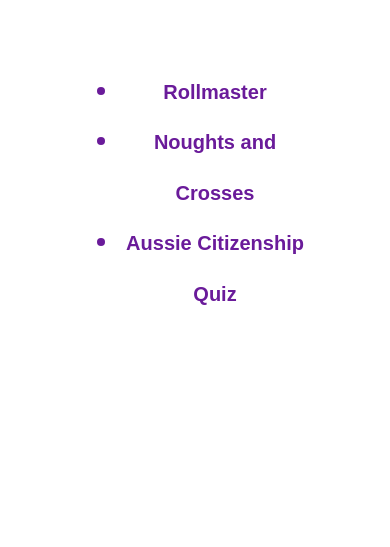
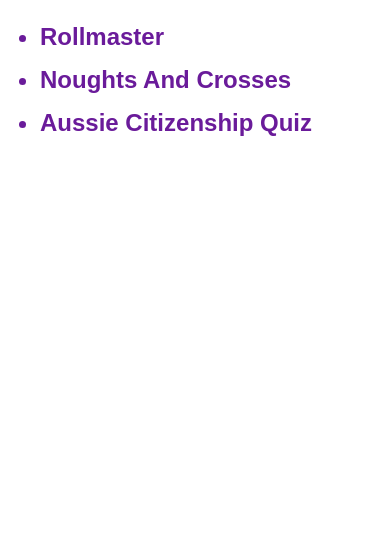
Before and after one commit to kymj2609/Firebase_MorningCoffeeCoder, a plain HTML site: page index.html in a window 390 px wide. Shown: the part 297-844 px from the top of the page. Drawn offline with Linux system fonts and the light colour scheme.

Commit message:
Updated Page Look

```diff
--- a/index.html
+++ b/index.html
@@ -48,26 +48,33 @@
       }
 
       .content {
-        text-align: left;
-        margin-top: 100px;
         padding: 0 80px;
       }
 
-      @media (max-width: 600px) {
-        .content {
-          text-align: center;
-        }
+      .content ul {
+        font-size: 24px;
+        color: #6a1b9a;
+        font-weight: bold;
+        line-height: 1.8;
+        margin-top: 0;
+        padding-left: 20px;
+        text-align: left;
       }
 
       .content a {
         color: #6a1b9a;
         text-decoration: none;
         font-weight: bold;
-        font-size: clamp(20px, 4vw, 32px);
       }
 
       .content a:hover {
         text-decoration: underline;
+      }
+
+      @media (min-width: 601px) {
+        .content {
+          margin-top: 100px;
+        }
       }
 
       @media (max-width: 600px) {
@@ -81,7 +88,18 @@
         }
 
         .page-title {
-          margin-top: 40px;
+          margin-top: 60px; /* increased spacing for mobile */
+        }
+
+        .content {
+          margin-top: 30px;
+          padding-left: 20px;
+          padding-right: 20px;
+        }
+
+        .content ul {
+          padding-left: 20px;
+          text-align: left;
         }
       }
     </style>
@@ -96,43 +114,24 @@
     <h1 class="page-title">Morning Coffee Coder</h1>
 
     <div class="content">
-      <ul
-        style="
-          font-size: 28px;
-          color: #6a1b9a;
-          font-weight: bold;
-          line-height: 1.8;
-        "
-      >
+      <ul>
         <li>
-          <a
-            href="https://sites.google.com/view/roll-master/home?authuser=2"
-            target="_blank"
-            rel="noopener noreferrer"
-            style="color: #6a1b9a; text-decoration: none"
+          <a href="/RollMaster" target="_blank" rel="noopener noreferrer"
+            >Rollmaster</a
           >
-            Rollmaster
-          </a>
+        </li>
+        <li>
+          <a href="/NoughtsAndCrosses" target="_blank" rel="noopener noreferrer"
+            >Noughts And Crosses</a
+          >
         </li>
         <li>
           <a
-            href="https://sites.google.com/view/noughts-and-crosses-mcc/home?authuser=2"
+            href="/AussieCitizenshipQuiz"
             target="_blank"
             rel="noopener noreferrer"
-            style="color: #6a1b9a; text-decoration: none"
+            >Aussie Citizenship Quiz</a
           >
-            Noughts and Crosses
-          </a>
-        </li>
-        <li>
-          <a
-            href="https://sites.google.com/view/aussiequiz/home?authuser=2"
-            target="_blank"
-            rel="noopener noreferrer"
-            style="color: #6a1b9a; text-decoration: none"
-          >
-            Aussie Citizenship Quiz
-          </a>
         </li>
       </ul>
     </div>
```
Also changed, not shown: 404.html (added, +33 -0 lines), app-ads.txt (added).
